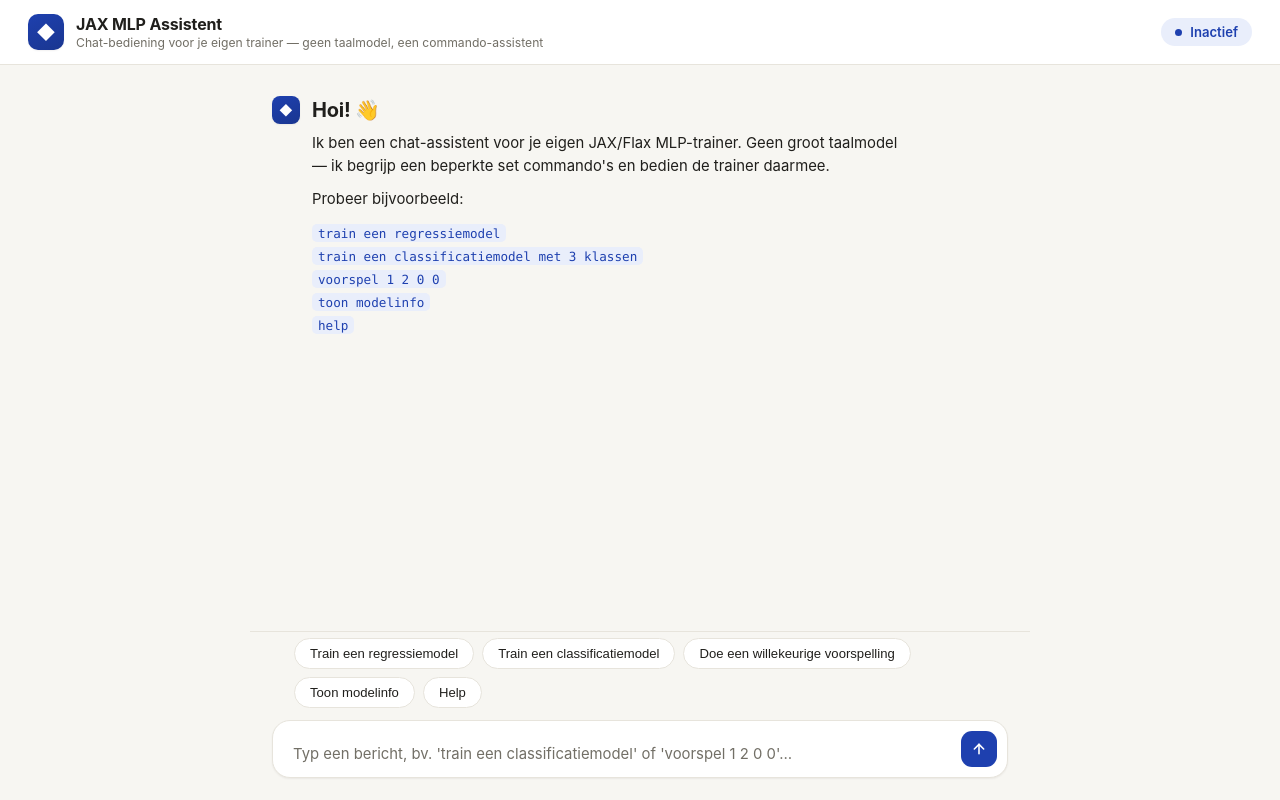
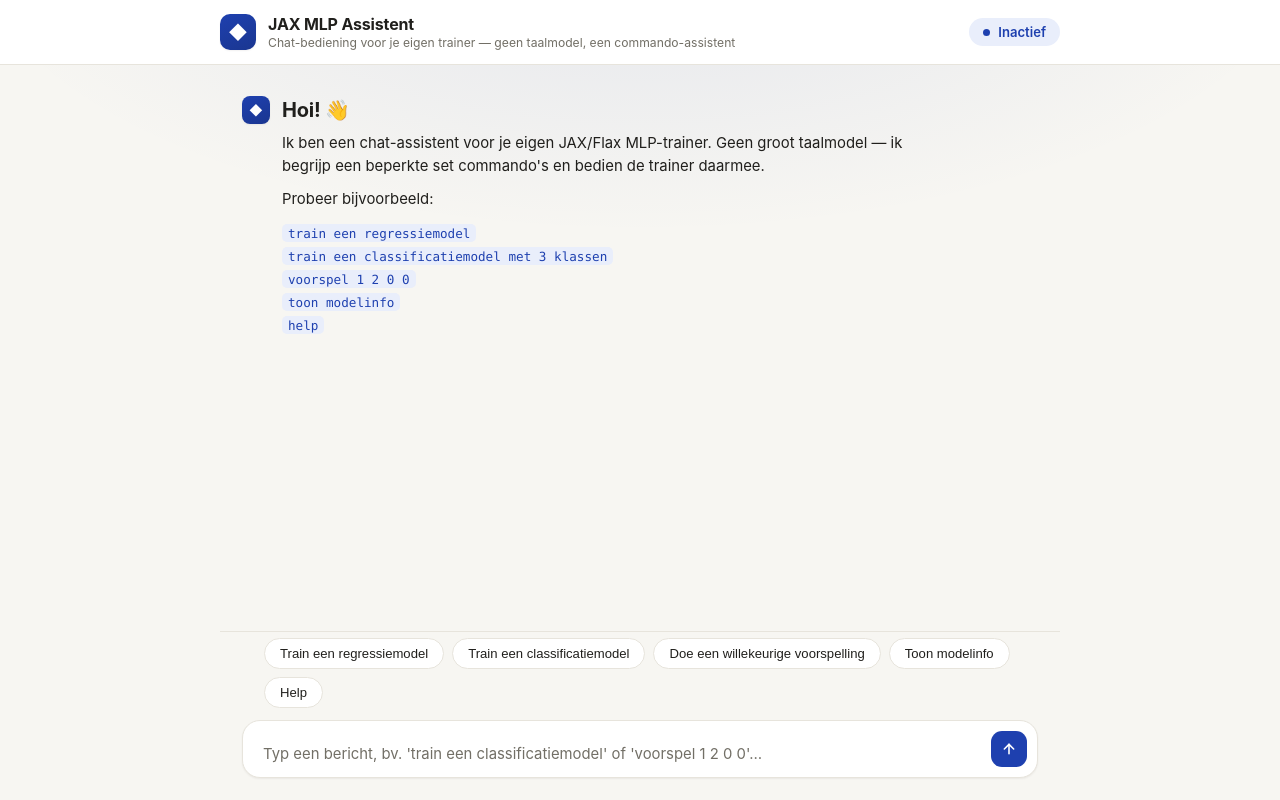
Before and after one commit to Giovanni127714/jax, a Flask app: page / in a window 1280 px wide. Run offline with Flask 3, Linux system fonts and the light colour scheme; data that the repository does not hold is empty.

Commit message:
fix: stop header from stretching edge-to-edge on wide screens
On a wide viewport the header's brand and status pill were pinned to
the far left/right screen edges while the chat column stayed narrow
and centered below it, looking disconnected. Wrap the header content
in a .topbar-inner container matching the chat's max-width so both
stay aligned. Also widen the chat column slightly (780px -> 840px)
and add a very subtle radial accent-colored glow behind the page so
large empty areas read as an intentional design choice rather than
blank space.

```diff
--- a/webapp/static/css/style.css
+++ b/webapp/static/css/style.css
@@ -44,25 +44,36 @@ html, body {
   margin: 0;
   height: 100%;
   font-family: var(--font);
-  background: var(--bg);
   color: var(--text);
   -webkit-font-smoothing: antialiased;
 }
 
-body { display: flex; flex-direction: column; }
+body {
+  display: flex;
+  flex-direction: column;
+  background:
+    radial-gradient(1100px 480px at 50% -8%, color-mix(in srgb, var(--accent) 9%, transparent), transparent 62%),
+    var(--bg);
+}
 
 /* ---------------------------------------------------------------------
    Header
 --------------------------------------------------------------------- */
 
 .topbar {
+  padding: 0 28px;
+  background: var(--surface);
+  border-bottom: 1px solid var(--border);
+  flex-shrink: 0;
+}
+
+.topbar-inner {
   display: flex;
   align-items: center;
   justify-content: space-between;
-  padding: 14px 28px;
-  background: var(--surface);
-  border-bottom: 1px solid var(--border);
-  flex-shrink: 0;
+  max-width: 840px;
+  margin: 0 auto;
+  padding: 14px 0;
 }
 
 .brand { display: flex; align-items: center; gap: 12px; }
@@ -116,7 +127,7 @@ body { display: flex; flex-direction: column; }
   flex: 1;
   display: flex;
   flex-direction: column;
-  max-width: 780px;
+  max-width: 840px;
   width: 100%;
   margin: 0 auto;
   min-height: 0;
--- a/webapp/templates/index.html
+++ b/webapp/templates/index.html
@@ -9,6 +9,7 @@
 </head>
 <body>
   <header class="topbar">
+    <div class="topbar-inner">
       <div class="brand">
         <span class="brand-icon">◆</span>
         <div>
@@ -19,6 +20,7 @@
       <div class="status-pill" id="status-pill" data-status="idle">
         <span class="status-dot"></span>
         <span id="status-text">Inactief</span>
+      </div>
     </div>
   </header>
 
```
Lines whose indentation alone changed are shown as unchanged.
